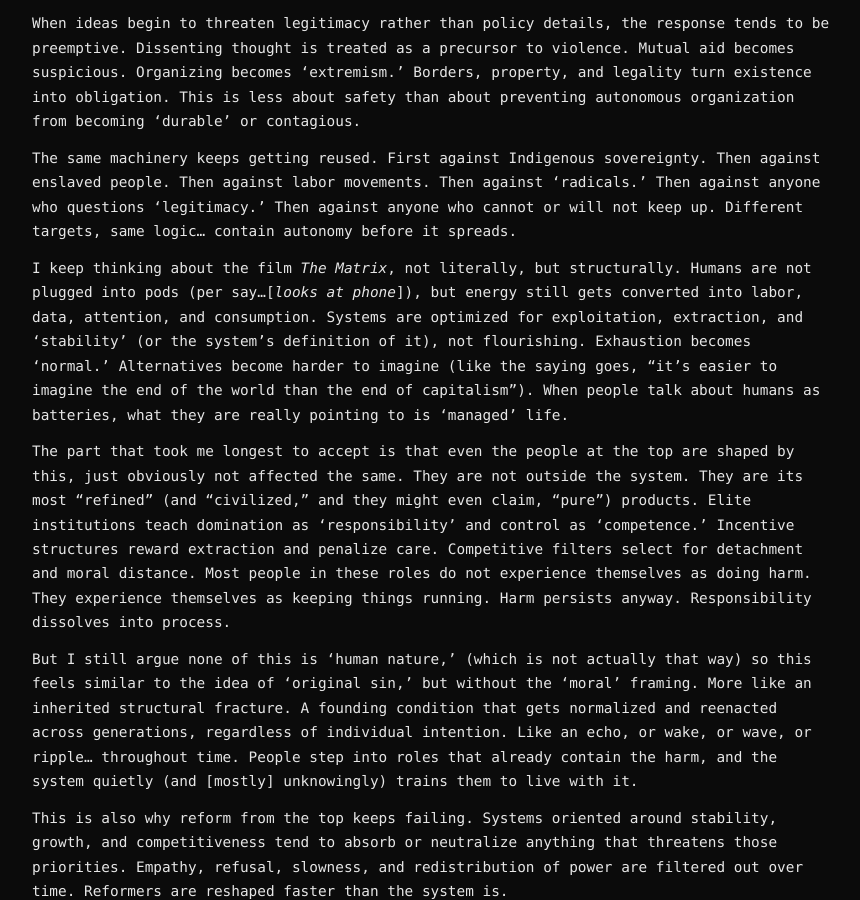
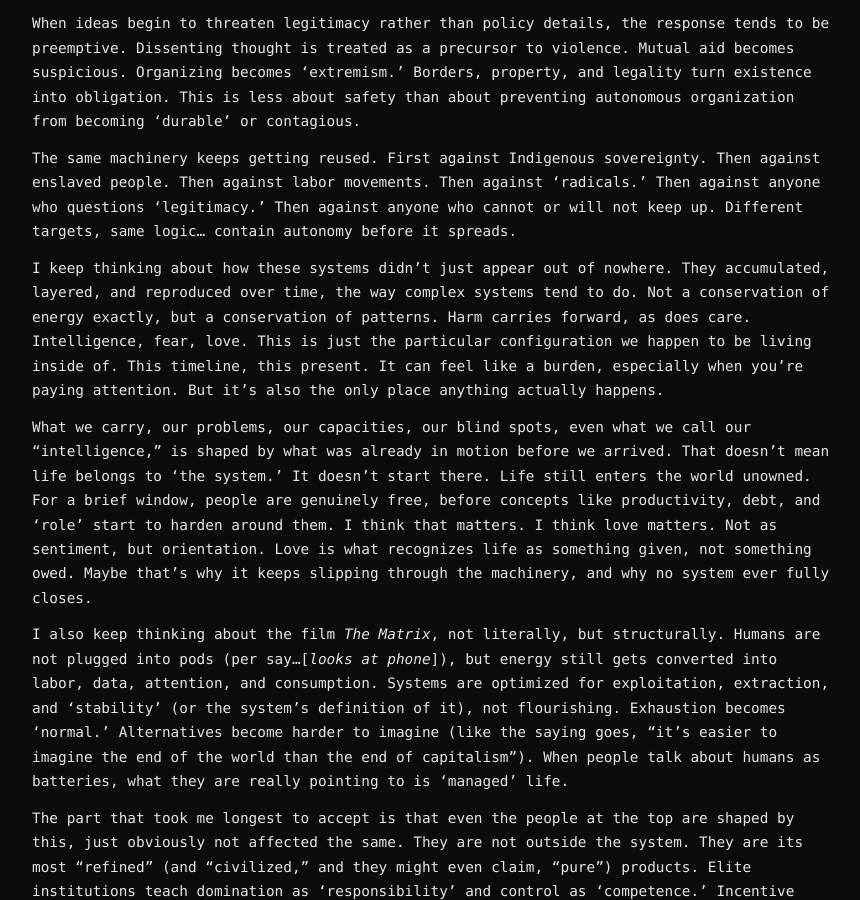
Before and after one commit to raelovejoy/raelog, a Jekyll site: the page built from _posts/2026-01-10-pre-shaped-humans-and-recursive-power.md, in a window 1280 px wide and 900 px high, scrolled down 1448 px. Shown: the whole window, without its empty margins (208-1068 px from the left). Built offline with Jekyll 4.4.1, drawn with Linux system fonts in a browser that asks for light colours.

Commit message:
Update 2026-01-10-pre-shaped-humans-and-recursive-power.md

```diff
--- a/_posts/2026-01-10-pre-shaped-humans-and-recursive-power.md
+++ b/_posts/2026-01-10-pre-shaped-humans-and-recursive-power.md
@@ -25,7 +25,11 @@ When ideas begin to threaten legitimacy rather than policy details, the response
 
 The same machinery keeps getting reused. First against Indigenous sovereignty. Then against enslaved people. Then against labor movements. Then against 'radicals.' Then against anyone who questions 'legitimacy.' Then against anyone who cannot or will not keep up. Different targets, same logic... contain autonomy before it spreads.
 
-I keep thinking about the film *The Matrix*, not literally, but structurally. Humans are not plugged into pods (per say...[*looks at phone*]), but energy still gets converted into labor, data, attention, and consumption. Systems are optimized for exploitation, extraction, and 'stability' (or the system's definition of it), not flourishing. Exhaustion becomes 'normal.' Alternatives become harder to imagine (like the saying goes, "it's easier to imagine the end of the world than the end of capitalism"). When people talk about humans as batteries, what they are really pointing to is 'managed' life.
+I keep thinking about how these systems didn't just appear out of nowhere. They accumulated, layered, and reproduced over time, the way complex systems tend to do. Not a conservation of energy exactly, but a conservation of patterns. Harm carries forward, as does care. Intelligence, fear, love. This is just the particular configuration we happen to be living inside of. This timeline, this present. It can feel like a burden, especially when you're paying attention. But it's also the only place anything actually happens.
+
+What we carry, our problems, our capacities, our blind spots, even what we call our "intelligence," is shaped by what was already in motion before we arrived. That doesn't mean life belongs to 'the system.' It doesn't start there. Life still enters the world unowned. For a brief window, people are genuinely free, before concepts like productivity, debt, and 'role' start to harden around them. I think that matters. I think love matters. Not as sentiment, but orientation. Love is what recognizes life as something given, not something owed. Maybe that's why it keeps slipping through the machinery, and why no system ever fully closes.
+
+I also keep thinking about the film *The Matrix*, not literally, but structurally. Humans are not plugged into pods (per say...[*looks at phone*]), but energy still gets converted into labor, data, attention, and consumption. Systems are optimized for exploitation, extraction, and 'stability' (or the system's definition of it), not flourishing. Exhaustion becomes 'normal.' Alternatives become harder to imagine (like the saying goes, "it's easier to imagine the end of the world than the end of capitalism"). When people talk about humans as batteries, what they are really pointing to is 'managed' life.
 
 The part that took me longest to accept is that even the people at the top are shaped by this, just obviously not affected the same. They are not outside the system. They are its most "refined" (and "civilized," and they might even claim, "pure") products. Elite institutions teach domination as 'responsibility' and control as 'competence.' Incentive structures reward extraction and penalize care. Competitive filters select for detachment and moral distance. Most people in these roles do not experience themselves as doing harm. They experience themselves as keeping things running. Harm persists anyway. Responsibility dissolves into process.
 
```
